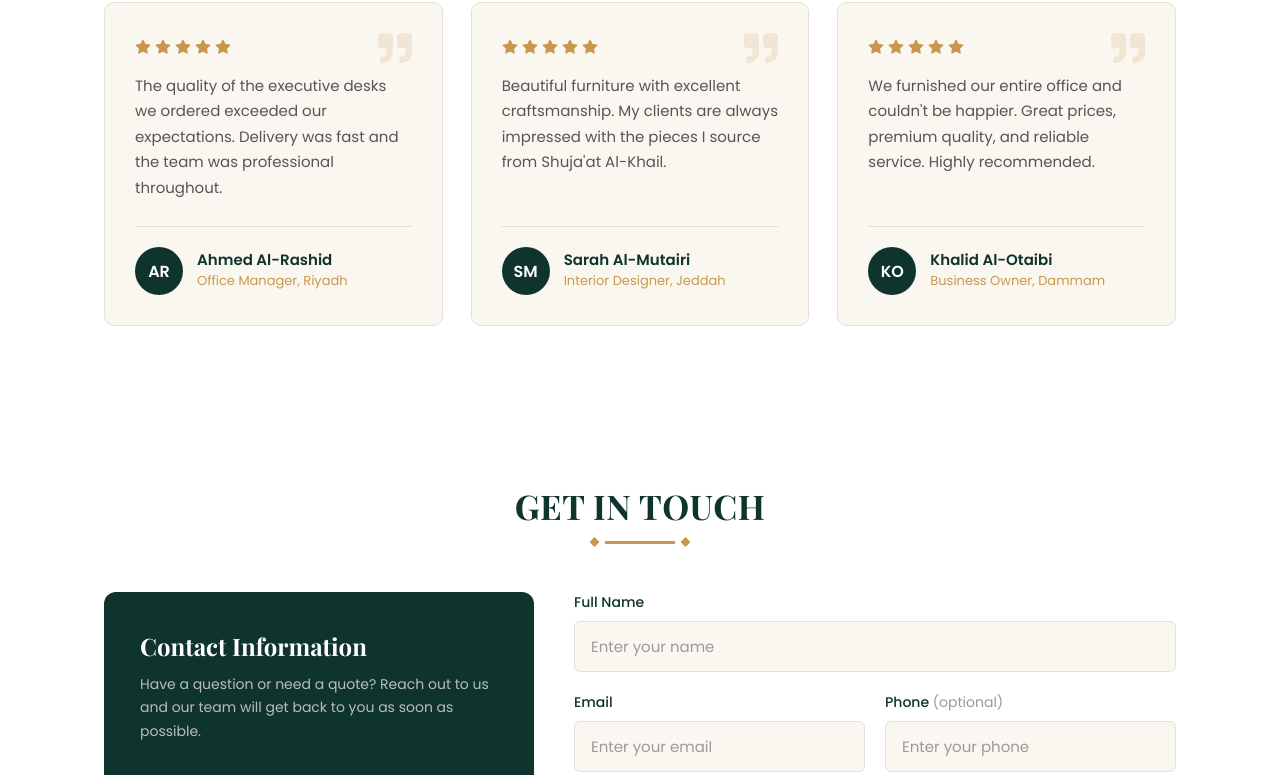
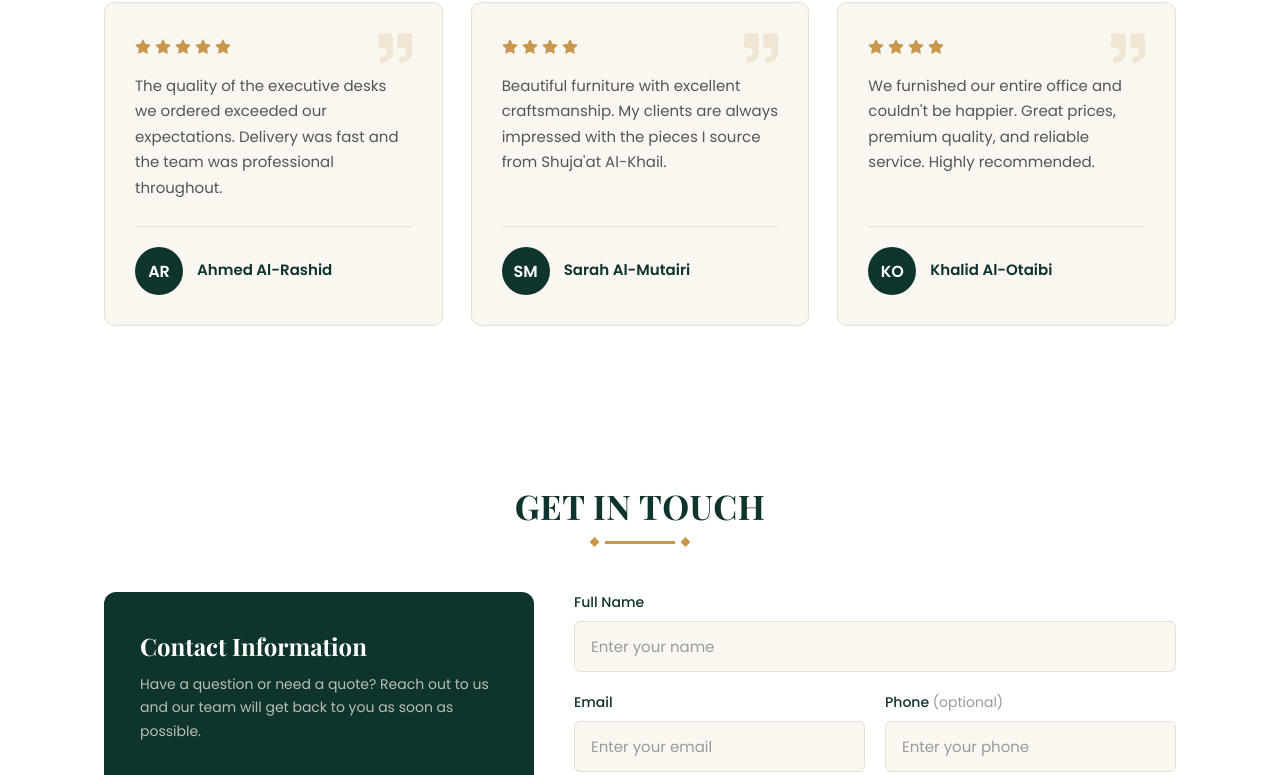
Before and after one commit to abdullahalicoco123-debug/shujaat-al-khail, a React (Vite) app in the folder client/: page / in a window 1280 px wide. Shown: the part 2841-3616 px from the top of the page. Built offline with nearby package versions, Linux system fonts and the light colour scheme; no server answers.

Commit message:
Update testimonials section

```diff
--- a/client/src/components/Testimonials/Testimonials.jsx
+++ b/client/src/components/Testimonials/Testimonials.jsx
@@ -5,22 +5,19 @@ import "./Testimonials.css";
 const testimonials = [
   {
     name: "Ahmed Al-Rashid",
-    role: "Office Manager, Riyadh",
     rating: 5,
     text: "The quality of the executive desks we ordered exceeded our expectations. Delivery was fast and the team was professional throughout.",
     initials: "AR",
   },
   {
     name: "Sarah Al-Mutairi",
-    role: "Interior Designer, Jeddah",
-    rating: 5,
+    rating: 4,
     text: "Beautiful furniture with excellent craftsmanship. My clients are always impressed with the pieces I source from Shuja'at Al-Khail.",
     initials: "SM",
   },
   {
     name: "Khalid Al-Otaibi",
-    role: "Business Owner, Dammam",
-    rating: 5,
+    rating: 4,
     text: "We furnished our entire office and couldn't be happier. Great prices, premium quality, and reliable service. Highly recommended.",
     initials: "KO",
   },
```
